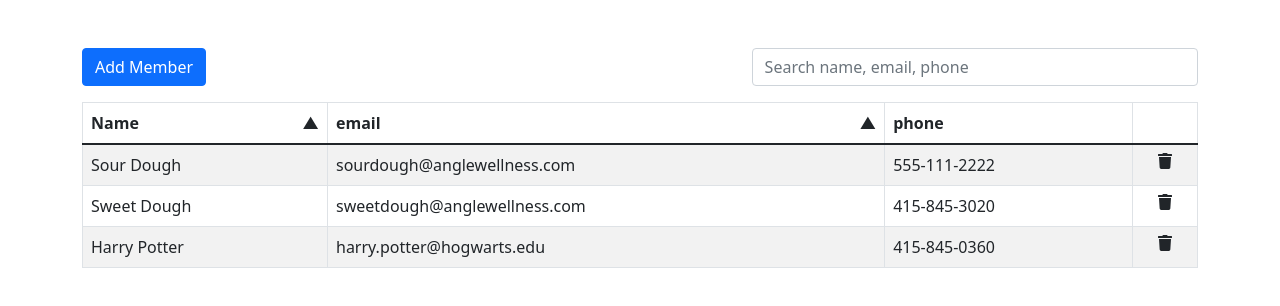
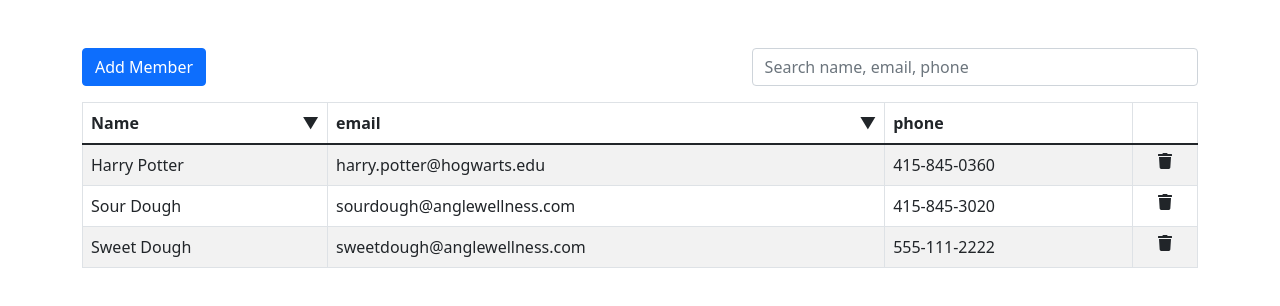
Before and after one commit to SashaPatsel/angle-fe-project, a React (Create React App) app in the folder react-app/: page / in a window 1280 px wide. Shown: the top 306 px of the page. Built offline with nearby package versions, Linux system fonts and the light colour scheme.

Commit message:
name and email can sort back and forth

```diff
--- a/react-app/src/App.tsx
+++ b/react-app/src/App.tsx
@@ -16,6 +16,8 @@ const App = () => {
 
 
   function processNewMember(member: any) {
+    const lastID = members[members.length - 1].member_id
+    member["member_id"] = lastID + 1
     setMembers(API.createMember(member))
   }
 
--- a/react-app/src/NewMemberModal.tsx
+++ b/react-app/src/NewMemberModal.tsx
@@ -20,8 +20,8 @@ const NewMemberModal: React.FC<NewMemberModalProps> = ({ showModal, setShowModal
   }
 
   function addMember() {
+    setShowModal(false)
     processNewMember(memberInfo)
-    setShowModal(false)
   }
 
   return (
--- a/react-app/src/components/MembersTable.tsx
+++ b/react-app/src/components/MembersTable.tsx
@@ -10,6 +10,8 @@ const MembersTable = ({ members, deleteMember }: { members: any; deleteMember: a
 
     const [displayMembers, setDisplayMembers] = useState<any | null>(members);
 
+    const [sortedColumns, setSortedColumns] = useState<any | null>({first_name: "descending", email: "descending"});
+
     useEffect(() => {
         setDisplayMembers(members)
     }, [members])
@@ -20,16 +22,22 @@ const MembersTable = ({ members, deleteMember }: { members: any; deleteMember: a
 
     async function sortMembers(arg: string) {
 
+
         const sortedMembers = members.sort(function (a: any, b: any) {
 
-            console.log("A", a)
-            console.log("B", b)
-                if (a[arg] < b[arg]) { return -1; }
-                if (a[arg] > b[arg]) { return 1; }
-                return 0;
+        if (sortedColumns[arg] === "descending") {
+            setSortedColumns({...sortedColumns, [arg]: "ascending"})
+            if (a[arg] > b[arg]) { return -1; }
+            if (a[arg] < b[arg]) { return 1; }
+            return 0;
+        } else {
+            setSortedColumns({...sortedColumns, [arg]: "descending"})
+            if (a[arg] < b[arg]) { return -1; }
+            if (a[arg] > b[arg]) { return 1; }
+            return 0;
+        }
             })
-            // = members.sort((a:any, b:any) => a.firstname.localeCompare(b.firstname))
-        console.log("SM", sortedMembers)
+
         await setDisplayMembers([])
         setDisplayMembers(sortedMembers)
     }
@@ -45,8 +53,8 @@ const MembersTable = ({ members, deleteMember }: { members: any; deleteMember: a
                                     Name
                                 </div>
                                 <div onClick={() => sortMembers("first_name")}>
-                                    &#9650;
-                                    {/* &#9660; */}
+                                &#9660;
+                                    {/* &#9650;*/}
                                 </div>
                             </div>
                         </th>
@@ -56,7 +64,7 @@ const MembersTable = ({ members, deleteMember }: { members: any; deleteMember: a
                                     email
                                 </div>
                                 <div onClick={() => sortMembers("email")}>
-                                    &#9650;
+                                &#9660;
                                 </div>
                             </div>
                         </th>
--- a/react-app/src/data/members.ts
+++ b/react-app/src/data/members.ts
@@ -1,24 +1,25 @@
 const members = [
     {
         "member_id": 1,
-        "phone": "555-111-2222",
+        "phone": "415-845-0360",
+        "first_name": "Harry",
+        "last_name": "Potter",
+        "email": "harry.potter@hogwarts.edu"
+      },
+      {
+        "member_id": 2,
+        "phone": "415-845-3020",
         "first_name": "Sour",
         "last_name": "Dough",
         "email": "sourdough@anglewellness.com"
       },
       {
-        "member_id": 2,
-        "phone": "415-845-3020",
+        "member_id": 3,
+        "phone": "555-111-2222",
         "first_name": "Sweet",
         "last_name": "Dough",
         "email": "sweetdough@anglewellness.com"
-      },
-      {
-        "member_id": 3,
-        "phone": "415-845-0360",
-        "first_name": "Harry",
-        "last_name": "Potter",
-        "email": "harry.potter@hogwarts.edu"
+
       },
 ]
 
```
